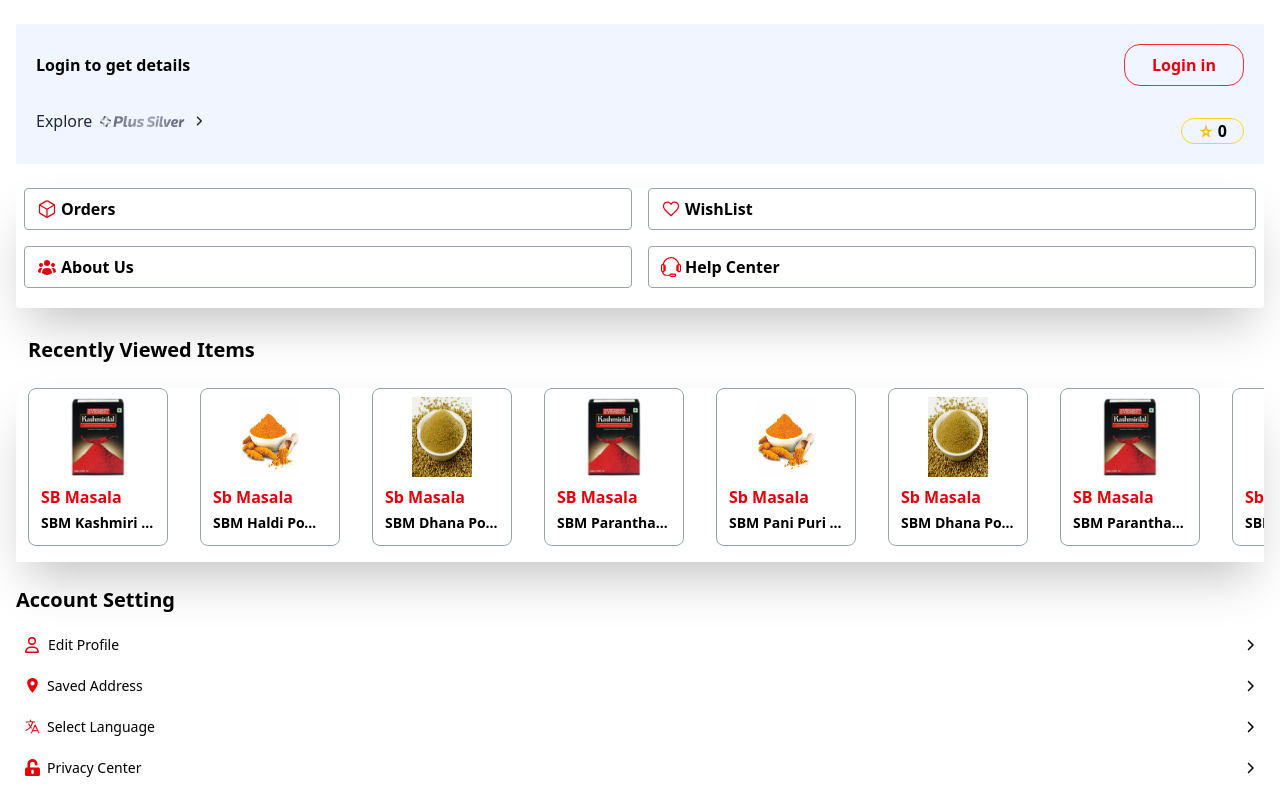
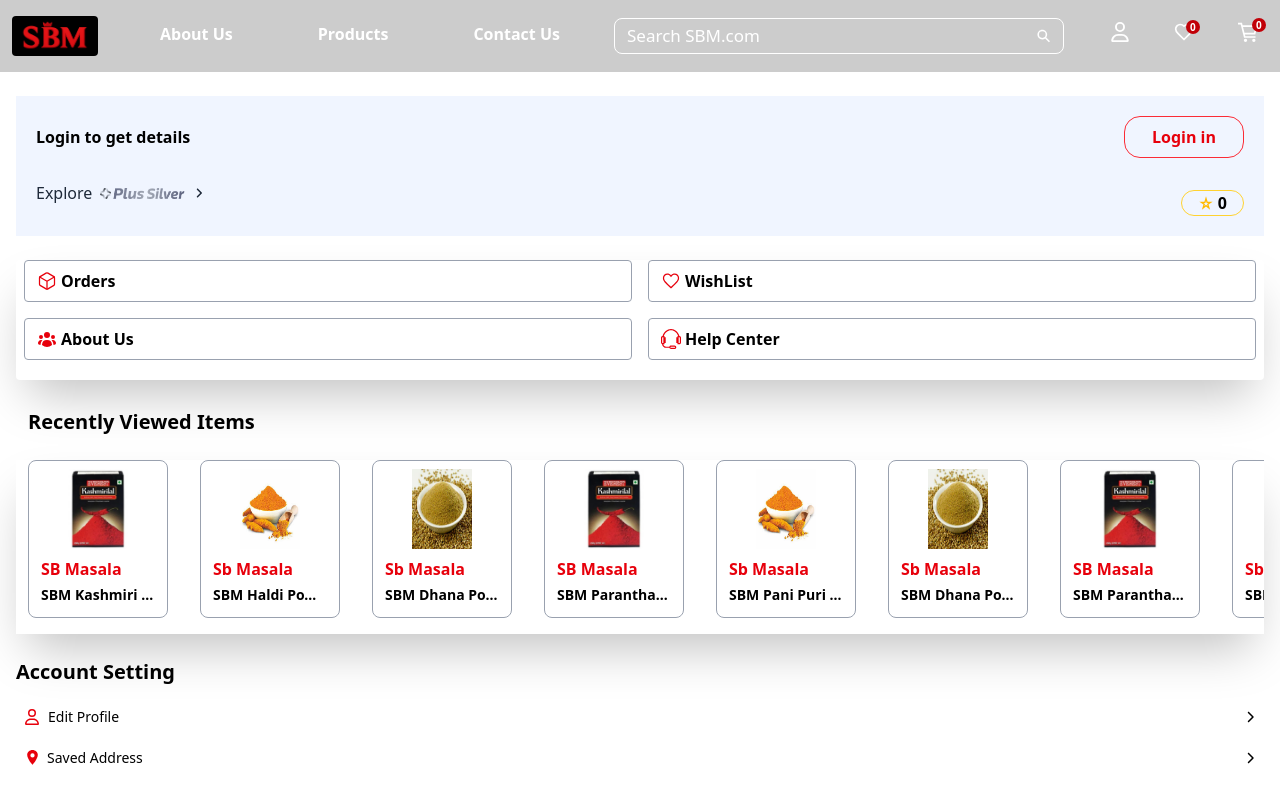
Before and after one commit to AbhishekSinghNaruKa26/SBM, a React (Vite) app in the folder frontend/: page /Account in a window 1280 px wide. Shown: the top 789 px of the page. Built offline with nearby package versions, Linux system fonts and the light colour scheme; a web font is replaced by a local one.

Commit message:
Frontend Updated

```diff
--- a/frontend/src/Account/UserAccount.jsx
+++ b/frontend/src/Account/UserAccount.jsx
@@ -26,7 +26,7 @@
   return (
     <>
 
-    <div className='p-4 py-6  mb-18'>
+    <div className='p-4 py-6  my-18'>
 
         {/*1. Name and some Styling */}
         <div className='bg-[#f0f5ff] p-5 max-w-[1300px] w-full mx-auto'>
--- a/frontend/src/App.jsx
+++ b/frontend/src/App.jsx
@@ -112,6 +112,7 @@
 
           <Route path="/Account" element={
             <>
+            <Header/>
             <UserAccount/>
             <FiexdFooter/>
             </>
```
